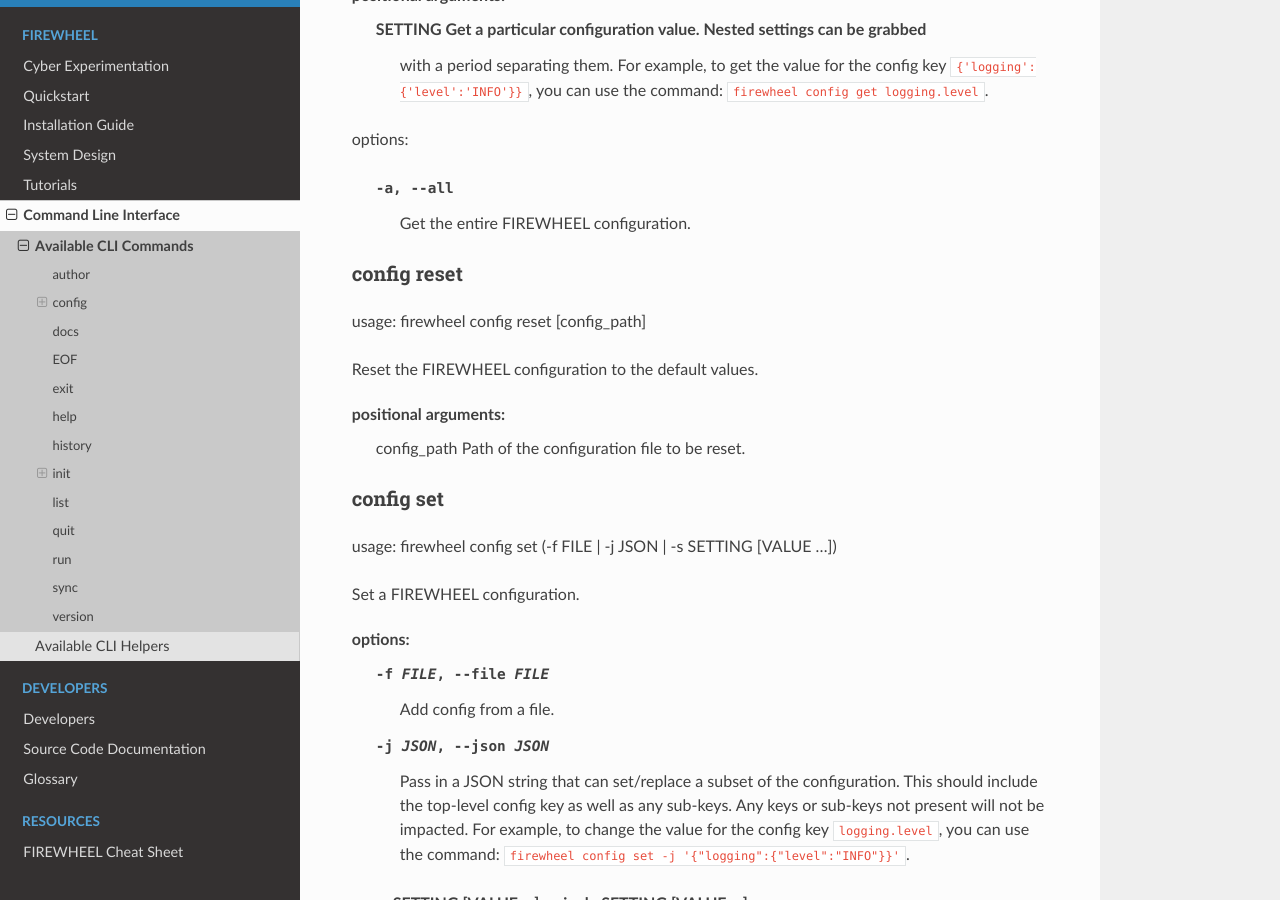
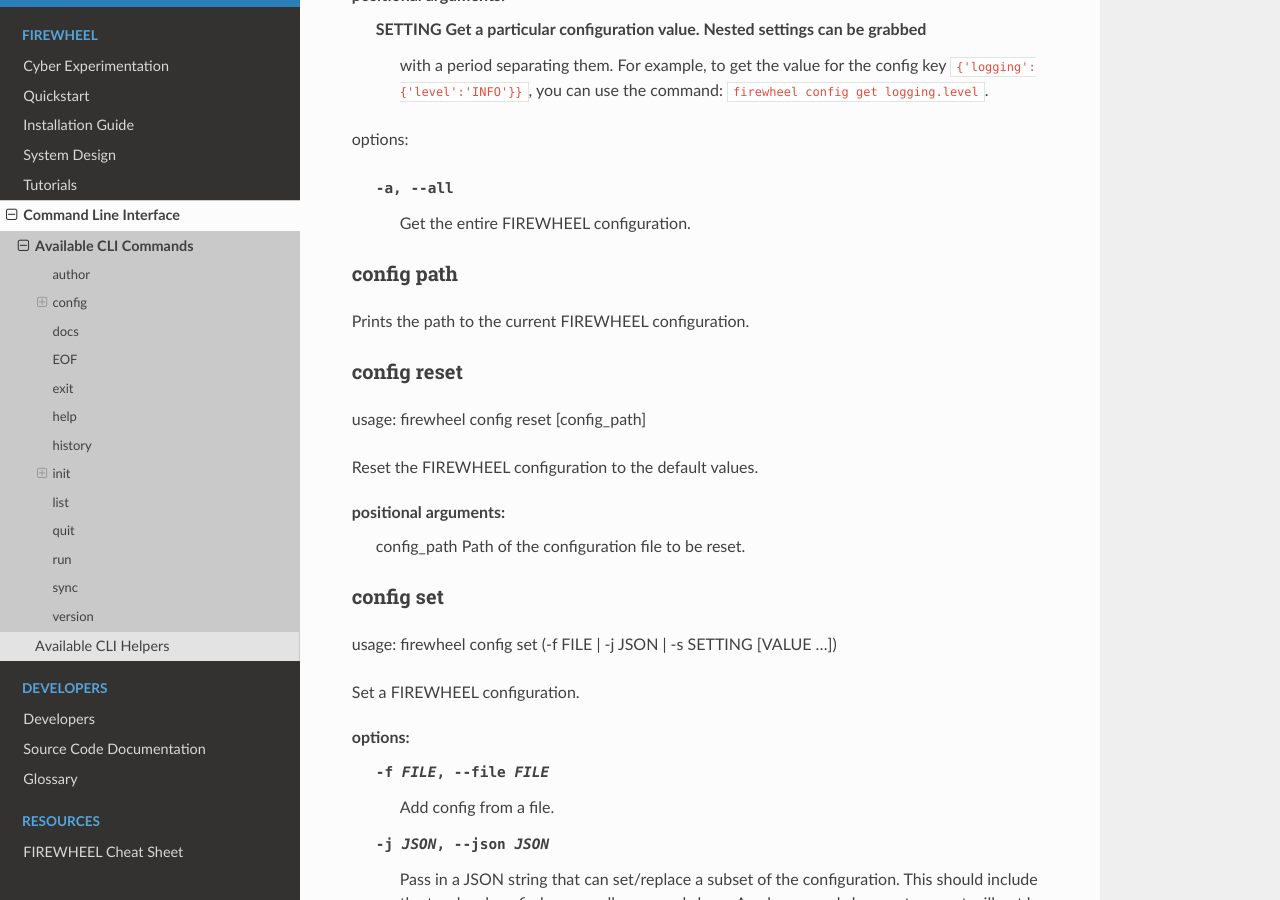
Before and after one commit to sdelliot/firewheel, a Sphinx documentation site: the page built from docs/source/cli/commands.rst, in a window 1280 px wide and 900 px high, scrolled down 1131 px. Built offline with Sphinx 7.4.7 and the Read the Docs theme 3.1.0, drawn with Linux system fonts in a browser that asks for light colours; pages that are not in the unit, such as notebooks, are missing from menus; the version number could not be read and is left out.

Commit message:
Adding some consistency to the documentation

```diff
--- a/docs/source/cli/commands.rst
+++ b/docs/source/cli/commands.rst
@@ -42,8 +42,7 @@
 
 usage: firewheel config edit [-e EDITOR]
 
-Edit the FIREWHEEL configuration with a text editor. The user must set either the VISUAL or EDITOR
-environment variable or use the provided flag to override these environment variables.
+Edit the FIREWHEEL configuration with a text editor. The user must set either the VISUAL or EDITOR environment variable or use the provided flag to override these environment variables.
 
 options:
 
@@ -71,6 +70,14 @@
 
   -a, --all  Get the entire FIREWHEEL configuration.
 
+
+
+.. _command_config_path:
+
+config path
+^^^^^^^^^^^
+
+Prints the path to the current FIREWHEEL configuration.
 
 
 .. _command_config_reset:
--- a/docs/source/cli/helper_docs.rst
+++ b/docs/source/cli/helper_docs.rst
@@ -725,8 +725,8 @@
 The path may be specified absolute or relative.
 If the path does not exist, an error message is printed.
 
-Some Model Components may provide an additional installation details which can be executed to perform other setup steps (e.g. installing an extra python package or downloading an external VM resource).
-This takes the form of either a ``INSTALL`` directory with a ``vars.yml`` and a ``tasks.yml`` that are Ansible tasks which can be executed.
+Some Model Components may provide additional installation details which can be executed to perform other setup steps (e.g., installing an extra Python package or downloading an external VM resource).
+This takes the form of either an ``INSTALL`` directory with a ``vars.yml`` and a ``tasks.yml`` that are Ansible tasks which can be executed.
 Alternatively, it can be a single ``INSTALL`` script that can be can be any executable file type as defined by a `shebang <https://en.wikipedia.org/wiki/Shebang_(Unix)>`_ line.
 
 .. warning::
```
Also changed, not shown: 1 other file.
